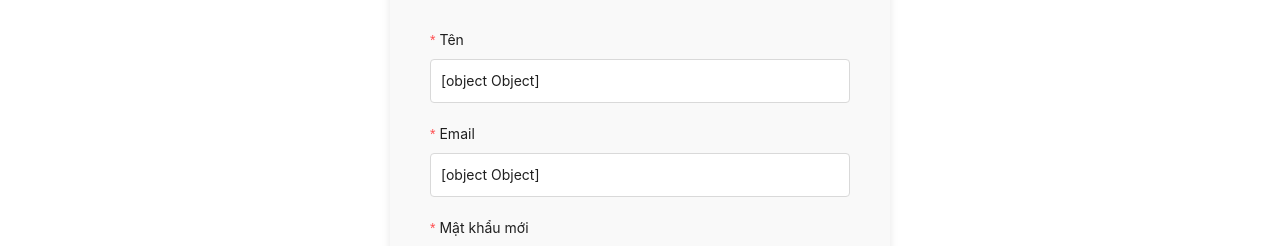
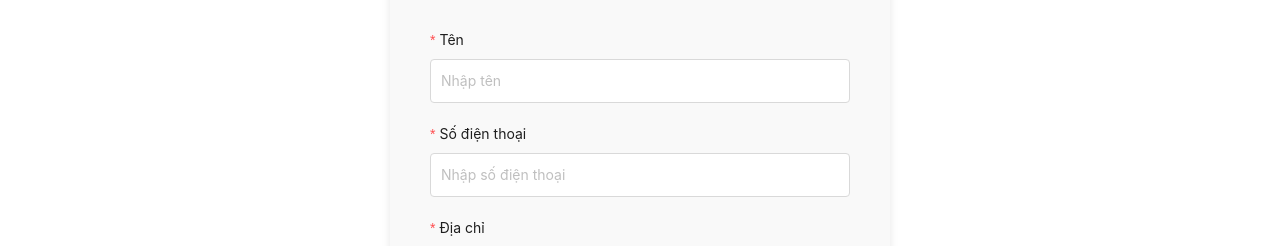
Before and after one commit to Subzerozdev/EventExchangeFlower_FE, a React (Vite) app: page /updateProfile in a window 1280 px wide. Shown: the part 545-791 px from the top of the page. Built offline with nearby package versions, Linux system fonts and the light colour scheme.

Commit message:
Fix UpdateProfile, Register , UserContext

```diff
--- a/src/context/UserContext.tsx
+++ b/src/context/UserContext.tsx
@@ -4,14 +4,18 @@ interface User {
   fullName: string | null;
   email: string | null;
   phone: string | null;
+  address: string | null;
 }
 
 // Tạo UserContext
-const UserContext = createContext<{
-  user: User;
-  setUser: React.Dispatch<React.SetStateAction<User>>;
-  logout: () => void; // Thêm hàm logout vào context
-} | undefined>(undefined);
+const UserContext = createContext<
+  | {
+      user: User;
+      setUser: React.Dispatch<React.SetStateAction<User>>;
+      logout: () => void; // Thêm hàm logout vào context
+    }
+  | undefined
+>(undefined);
 
 // Custom hook để sử dụng context
 export const useUser = () => {
@@ -28,10 +32,11 @@ export const UserProvider = ({ children }: { children: React.ReactNode }) => {
     fullName: null,
     email: null,
     phone: null,
+    address: null,
   });
 
   const logout = () => {
-    setUser({ fullName: null, email: null, phone: null }); // Xóa thông tin người dùng
+    setUser({ fullName: null, email: null, phone: null, address: null }); // Xóa thông tin người dùng
     localStorage.removeItem("token"); // Nếu bạn sử dụng token, xóa nó
   };
 
--- a/src/pages/login/index.tsx
+++ b/src/pages/login/index.tsx
@@ -33,12 +33,15 @@ function Login() {
           fullName: data.name || "Google User",
           email: data.email || "",
           phone: null,
+          address: null,
         });
 
         message.success("Đăng nhập bằng Google thành công!");
         navigate("/");
       } catch (error) {
-        message.error("Có lỗi xảy ra khi đăng nhập bằng Google. Vui lòng thử lại!");
+        message.error(
+          "Có lỗi xảy ra khi đăng nhập bằng Google. Vui lòng thử lại!"
+        );
         console.log("Google Login Error:", error);
       }
     },
@@ -55,6 +58,7 @@ function Login() {
           fullName: response.data.fullName,
           email: response.data.email,
           phone: response.data.phone || "Chưa có thông tin", // Cập nhật số điện thoại
+          address: response.data.adress,
         });
 
         message.success("Đăng nhập thành công!");
@@ -66,7 +70,9 @@ function Login() {
       if (error instanceof AxiosError && error.response?.status === 400) {
         message.error("Email hoặc mật khẩu không đúng. Vui lòng thử lại.");
       } else {
-        message.error("Có lỗi xảy ra trong quá trình đăng nhập. Vui lòng thử lại sau.");
+        message.error(
+          "Có lỗi xảy ra trong quá trình đăng nhập. Vui lòng thử lại sau."
+        );
       }
       console.log("Login Error:", error);
     }
@@ -80,7 +86,10 @@ function Login() {
             <h1>Đăng nhập</h1>
           </Form.Item>
 
-          <Form.Item name="email" rules={[{ required: true, message: "Vui lòng nhập email!" }]}>
+          <Form.Item
+            name="email"
+            rules={[{ required: true, message: "Vui lòng nhập email!" }]}
+          >
             <Input placeholder="Địa chỉ email" />
           </Form.Item>
 
--- a/src/pages/register/index.tsx
+++ b/src/pages/register/index.tsx
@@ -8,15 +8,13 @@ import Marquee from "react-fast-marquee";
 import { useState } from "react";
 import "./Register.scss";
 
-
-
-
 interface RegisterFormValues {
   email: string;
   password: string;
   confirmPassword: string;
   phone: string;
   fullName: string;
+  address: string;
 }
 
 function Register() {
@@ -41,6 +39,7 @@ function Register() {
         fullName: data.name || "Google User",
         email: data.email || "",
         phone: null,
+        address: null,
       });
 
       message.success("Đăng ký qua Google thành công!");
@@ -61,6 +60,7 @@ function Register() {
           fullName: values.fullName,
           email: values.email,
           phone: values.phone,
+          address: values.address,
         });
         message.success("Đăng ký thành công!");
         navigate("/login");
@@ -71,7 +71,6 @@ function Register() {
       console.error("Error:", error);
       setAlertMessage("Có lỗi xảy ra khi đăng ký. Vui lòng thử lại sau.");
     }
-
   };
 
   return (
@@ -79,7 +78,11 @@ function Register() {
       {alertMessage && (
         <Alert
           banner
-          message={<Marquee pauseOnHover gradient={false}>{alertMessage}</Marquee>}
+          message={
+            <Marquee pauseOnHover gradient={false}>
+              {alertMessage}
+            </Marquee>
+          }
           type="error"
           showIcon
           closable
@@ -127,12 +130,18 @@ function Register() {
             name="phone"
             rules={[
               { required: true, message: "Vui lòng nhập số điện thoại!" },
-              { pattern: /^(0|\+84)[3-9][0-9]{8}$/, message: "Số điện thoại không đúng định dạng!" }
+              {
+                pattern: /^(0|\+84)[3-9][0-9]{8}$/,
+                message: "Số điện thoại không đúng định dạng!",
+              },
             ]}
           >
             <Input placeholder="Số điện thoại" />
           </Form.Item>
 
+          <Form.Item name="address" rules={[{ required: true }]}>
+            <Input placeholder=" Địa chỉ" />
+          </Form.Item>
 
           <Form.Item>
             <Button type="primary" htmlType="submit">
@@ -140,7 +149,9 @@ function Register() {
             </Button>
           </Form.Item>
 
-          <div className="divider"><span>HOẶC</span></div>
+          <div className="divider">
+            <span>HOẶC</span>
+          </div>
 
           <Form.Item>
             <Button onClick={() => loginWithGoogle()} className="google-button">
--- a/src/pages/updateProfile/index.tsx
+++ b/src/pages/updateProfile/index.tsx
@@ -3,14 +3,18 @@ import { useUser } from "../../context/UserContext"; // Import context để l
 import { useState } from "react";
 import api from "../../config/api"; // Giả định rằng bạn có API để tương tác với backend
 import "./UpdateProfile.scss";
+import { useNavigate } from "react-router-dom";
 
 interface UpdateProfileValues {
   email: string;
   name: string;
-  password: string;
+  phone: string;
+
+  address: string;
 }
 
 function UpdateProfile() {
+  const navigate = useNavigate();
   const { user, setUser } = useUser(); // Lấy thông tin người dùng từ context
   const [loading, setLoading] = useState(false); // State để điều khiển nút loading
 
@@ -20,11 +24,18 @@ function UpdateProfile() {
       // Gửi yêu cầu cập nhật thông tin người dùng
       const response = await api.put("/user/update", values);
       console.log("Success:", response.data);
-      setUser(values.name); // Cập nhật lại tên người dùng trong context
+      setUser((prevUser) => ({
+        ...prevUser,
+        name: values.name,
+        email: values.email,
+        phone: values.phone,
+        address: values.address,
+      })); // Cập nhật lại tên người dùng trong context
       notification.success({
         message: "Cập nhật thành công!",
         description: "Thông tin tài khoản đã được cập nhật.",
       });
+      navigate("/profile");
     } catch (error) {
       console.error("Error:", error);
       notification.error({
@@ -41,7 +52,12 @@ function UpdateProfile() {
       <h1>Cập nhật hồ sơ cá nhân</h1>
       <Form
         name="updateProfile"
-        initialValues={{ name: user, email: user }} // Lấy thông tin hiện tại của user
+        initialValues={{
+          name: user?.fullName,
+          email: user?.email,
+          phone: user?.phone,
+          address: user?.address,
+        }} // Lấy thông tin hiện tại của user
         onFinish={onFinish}
         layout="vertical"
       >
@@ -54,19 +70,23 @@ function UpdateProfile() {
         </Form.Item>
 
         <Form.Item
-          label="Email"
-          name="email"
-          rules={[{ required: true, type: "email", message: "Vui lòng nhập email hợp lệ!" }]}
+          label="Số điện thoại"
+          name="phone"
+          rules={[
+            { required: true, message: "Vui lòng nhập số điện thoại của bạn!" },
+          ]}
         >
-          <Input placeholder="Nhập email" />
+          <Input placeholder="Nhập số điện thoại" />
         </Form.Item>
 
         <Form.Item
-          label="Mật khẩu mới"
-          name="password"
-          rules={[{ required: true, message: "Vui lòng nhập mật khẩu mới!" }]}
+          label="Địa chỉ"
+          name="address"
+          rules={[
+            { required: true, message: "Vui lòng nhập địa chỉ của bạn!" },
+          ]}
         >
-          <Input.Password placeholder="Nhập mật khẩu mới" />
+          <Input placeholder="Nhập địa chỉ nhà" />
         </Form.Item>
 
         <Form.Item>
```
Also changed, not shown: 1 other file (tests, documents, lock files or other folders).
